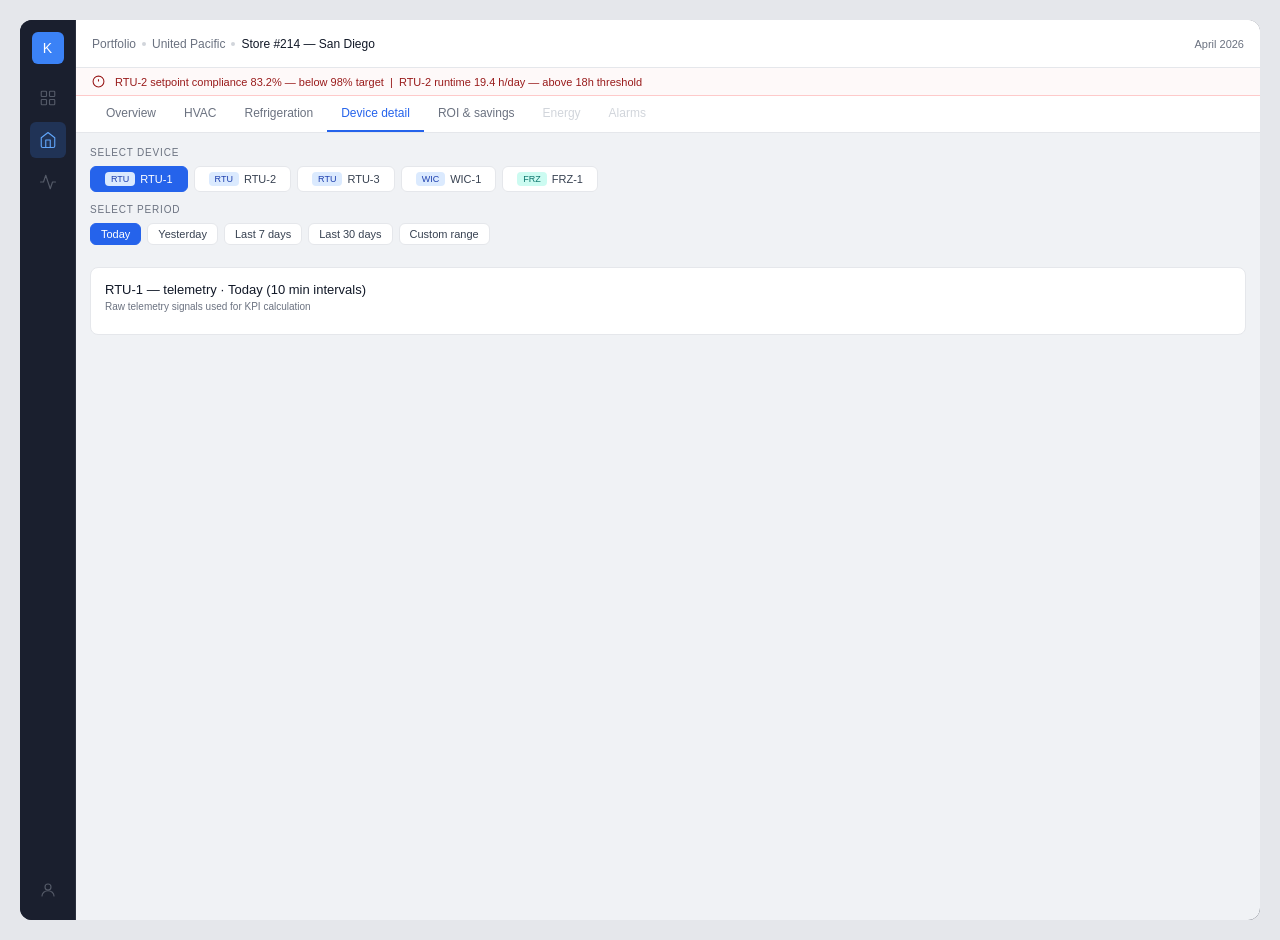
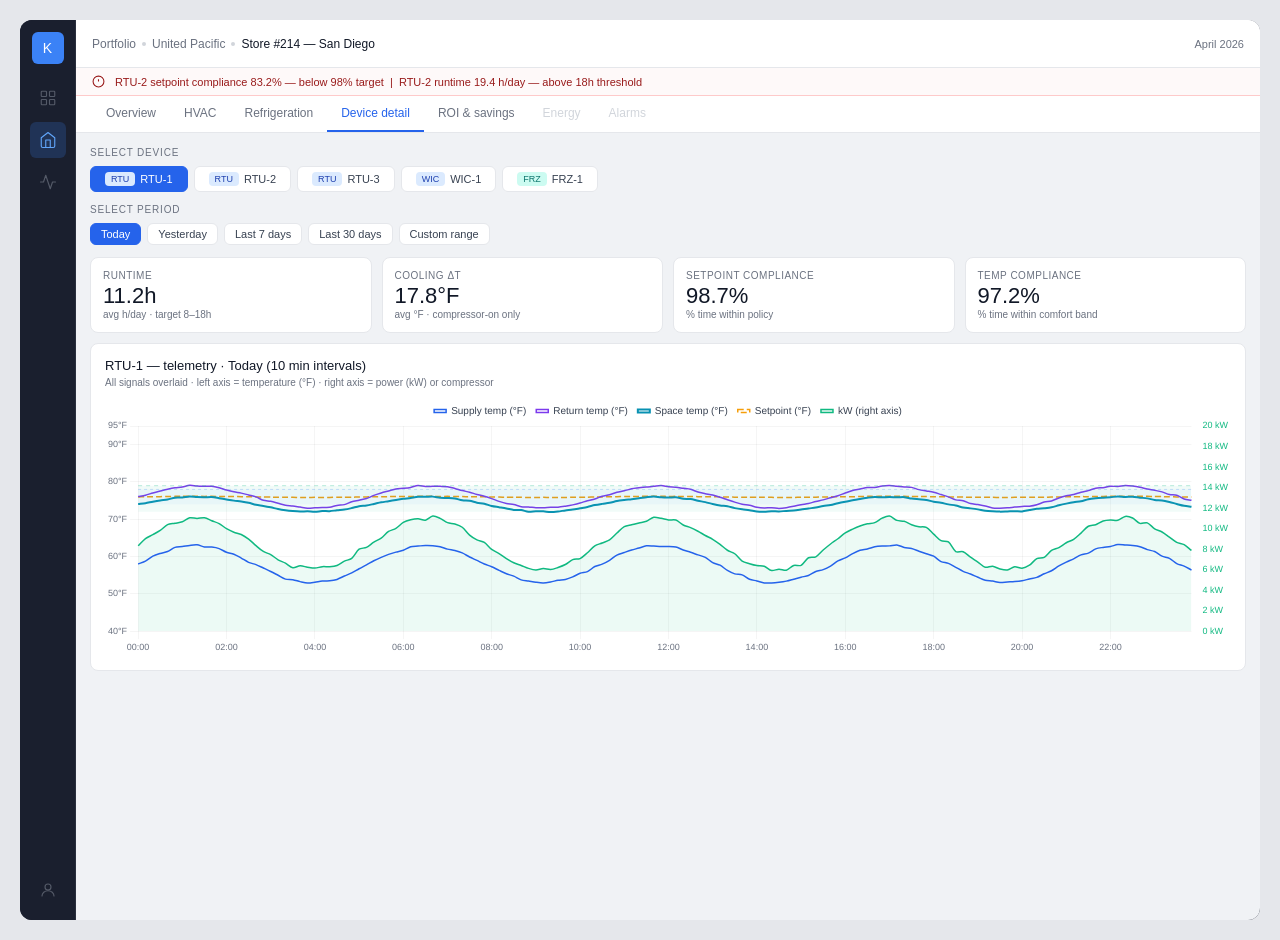
Before and after one commit to martinotopasio-collab/Keedian-Dashboards, a plain HTML site: page tb_site_dashboard_v3.html in a window 1280 px wide. Both pictures are taken after a click on the element "Device detail". Drawn offline with nearby package versions, Linux system fonts and the light colour scheme.

Commit message:
Add files via upload

```diff
--- a/tb_site_dashboard_v3.html
+++ b/tb_site_dashboard_v3.html
@@ -345,11 +345,12 @@ body{background:#e5e7eb;padding:20px;font-family:sans-serif}
       </div>
 
       <div id="devPanel">
-        <div class="g4" id="devKpiCards"></div>
+        <div class="g4" id="devKpiCards" style="margin-bottom:10px"></div>
         <div class="chart-card">
           <div class="chart-ttl" id="devChartTtl">RTU-1 — telemetry · Today (10 min intervals)</div>
-          <div class="chart-sub">Raw telemetry signals used for KPI calculation</div>
-          <div style="display:grid;grid-template-columns:1fr 1fr;gap:12px;margin-top:8px" id="devCharts"></div>
+          <div class="chart-sub">All signals overlaid · left axis = temperature (°F) · right axis = power (kW) or compressor</div>
+          <div id="devLegend" style="display:none"></div>
+          <div style="position:relative;height:260px"><canvas id="devMainChart"></canvas></div>
         </div>
       </div>
     </div>
@@ -470,7 +471,7 @@ function showRefSub(name,el){}
 // showTab defined above, chart-dependent init here
 function initTabCharts(name){
   if(name==='overview'&&!window.ovBuilt){buildOverviewCharts();window.ovBuilt=true;}
-  if(name==='device'&&!window.devBuilt){window._window._currentDev='RTU-1';window._window._currentPeriod='today';renderDevPanel();window.devBuilt=true;}
+  if(name==='device'&&!window.devBuilt){window._currentDev=window._currentDev||'RTU-1';window._currentPeriod=window._currentPeriod||'today';if(typeof renderDevPanel==='function'){renderDevPanel();}window.devBuilt=true;}
   if(name==='roi'&&!window.roiBuilt){buildRoiTab();window.roiBuilt=true;}
 }
 
@@ -512,7 +513,9 @@ const DEV_CONFIG={
   'FRZ-1':{type:'refrig',color:'#0f766e',signals:['Unit temp (°F)','Setpoint (°F)','Compressor status'],kpis:{temp:'-4.2°F',compliance:'99.4%',range:'-10°F–0°F',status:'In compliance'}}
 };
 
-window._currentDev=window._currentDev||'RTU-1',window._currentPeriod='today',devChartInstances=[];
+var devChartInstances=[];
+if(!window._currentDev)window._currentDev='RTU-1';
+if(!window._currentPeriod)window._currentPeriod='today';
 
 function selectDev(name,el){
   document.querySelectorAll('.dev-btn').forEach(b=>b.classList.remove('active'));
@@ -531,73 +534,93 @@ function setPeriod(period,el){
 
 function applyCustomDate(){renderDevPanel();}
 
+function genWave(base,amp,pts,noise){
+  noise=noise||0.3;
+  return Array.from({length:pts},function(_,i){
+    return parseFloat((base+Math.sin(i*0.2)*amp+(Math.random()-0.5)*noise).toFixed(2));
+  });
+}
+function makeLabels(pts){
+  var p=window._currentPeriod||'today';
+  return Array.from({length:pts},function(_,i){
+    if(p==='today'||p==='yesterday'){var h=Math.floor(i*10/60).toString().padStart(2,'0');var m=(i*10%60).toString().padStart(2,'0');return h+':'+m;}
+    if(p==='7d') return 'D'+(Math.floor(i/6)+1);
+    return 'H'+(i+1);
+  });
+}
+function getPts(){return 144;}
+var devMainChartInstance=null;
+
 function renderDevPanel(){
-  const cfg=DEV_CONFIG[window._currentDev||"RTU-1"];
-  const periodLabel={today_lbl:'Today (10 min intervals)',yesterday:'Yesterday (10 min intervals)','7d':'Last 7 days','30d':'Last 30 days',custom:'Custom range'}[window._currentPeriod]||'Custom range';
+  var dev=window._currentDev||'RTU-1';
+  var cfg=DEV_CONFIG[dev];
+  var p=window._currentPeriod||'today';
+  var periodLabel={today:'Today (10 min intervals)',yesterday:'Yesterday (10 min intervals)','7d':'Last 7 days','30d':'Last 30 days',custom:'Custom range'}[p]||p;
 
-  // KPI cards
-  const kpiHtml=cfg.type==='hvac'?`
-    <div class="kcard"><div class="ktop"><div class="kttl">Runtime</div></div><div class="kval">${cfg.kpis.runtime}</div><div class="ksub">avg h/day · target 8–18h</div></div>
-    <div class="kcard"><div class="ktop"><div class="kttl">Cooling ΔT</div></div><div class="kval">${cfg.kpis.dt}</div><div class="ksub">avg °F · compressor-on only</div></div>
-    <div class="kcard"><div class="ktop"><div class="kttl">Setpoint compliance</div></div><div class="kval">${cfg.kpis.sp}</div><div class="ksub">% time within policy</div></div>
-    <div class="kcard"><div class="ktop"><div class="kttl">Temp compliance</div></div><div class="kval">${cfg.kpis.tc}</div><div class="ksub">% time within comfort band</div></div>
-  `:`
-    <div class="kcard"><div class="ktop"><div class="kttl">Current temp</div></div><div class="kval" style="color:#065f46">${cfg.kpis.temp}</div><div class="ksub">target range ${cfg.kpis.range}</div></div>
-    <div class="kcard"><div class="ktop"><div class="kttl">Monthly compliance</div></div><div class="kval">${cfg.kpis.compliance}</div><div class="ksub">% time within range</div></div>
-    <div class="kcard"><div class="ktop"><div class="kttl">Status</div></div><div class="kval" style="font-size:14px"><span class="chip c-ok">${cfg.kpis.status}</span></div><div class="ksub">vs threshold</div></div>
-    <div class="kcard"><div class="ktop"><div class="kttl">Data availability</div></div><div class="kval">100%</div><div class="ksub">this month</div></div>
-  `;
+  var kpiHtml='';
+  if(cfg.type==='hvac'){
+    var rtCol=parseFloat(cfg.kpis.runtime)>18?'#ef4444':parseFloat(cfg.kpis.runtime)<8?'#f59e0b':'#111827';
+    var spCol=parseFloat(cfg.kpis.sp)<98?'#ef4444':'#111827';
+    kpiHtml='<div class="kcard"><div class="ktop"><div class="kttl">Runtime</div></div><div class="kval" style="color:'+rtCol+'">'+cfg.kpis.runtime+'</div><div class="ksub">avg h/day · target 8–18h</div></div>'+
+      '<div class="kcard"><div class="ktop"><div class="kttl">Cooling ΔT</div></div><div class="kval">'+cfg.kpis.dt+'</div><div class="ksub">avg °F · compressor-on only</div></div>'+
+      '<div class="kcard"><div class="ktop"><div class="kttl">Setpoint compliance</div></div><div class="kval" style="color:'+spCol+'">'+cfg.kpis.sp+'</div><div class="ksub">% time within policy</div></div>'+
+      '<div class="kcard"><div class="ktop"><div class="kttl">Temp compliance</div></div><div class="kval">'+cfg.kpis.tc+'</div><div class="ksub">% time within comfort band</div></div>';
+  } else {
+    kpiHtml='<div class="kcard"><div class="ktop"><div class="kttl">Current temp</div></div><div class="kval" style="color:#065f46">'+cfg.kpis.temp+'</div><div class="ksub">target '+cfg.kpis.range+'</div></div>'+
+      '<div class="kcard"><div class="ktop"><div class="kttl">Monthly compliance</div></div><div class="kval">'+cfg.kpis.compliance+'</div><div class="ksub">% time within range</div></div>'+
+      '<div class="kcard"><div class="ktop"><div class="kttl">Status</div></div><div class="kval" style="font-size:14px"><span class="chip c-ok">'+cfg.kpis.status+'</span></div></div>'+
+      '<div class="kcard"><div class="ktop"><div class="kttl">Data availability</div></div><div class="kval">100%</div></div>';
+  }
   document.getElementById('devKpiCards').innerHTML=kpiHtml;
-  document.getElementById('devChartTtl').textContent=`${window._currentDev||"RTU-1"} — telemetry · ${periodLabel}`;
+  document.getElementById('devChartTtl').textContent=dev+' — telemetry · '+periodLabel;
 
-  // Build charts
-  devChartInstances.forEach(c=>c.destroy());
-  devChartInstances=[];
+  if(devMainChartInstance){devMainChartInstance.destroy();devMainChartInstance=null;}
+  var pts=getPts();
+  var labels=makeLabels(pts);
+  var datasets=[];
+  var legendHtml='';
 
-  const n=window._currentPeriod==='today'||window._currentPeriod==='yesterday'?144:currentPeriod==='7d'?1008:currentPeriod==='30d'?144:144;
-  const pts=Math.min(n,144);
-  const labels=Array.from({length:pts},(_,i)=>{
-    if(window._currentPeriod==='today'||window._currentPeriod==='yesterday'){const h=Math.floor(i*10/60).toString().padStart(2,'0');const m=(i*10%60).toString().padStart(2,'0');return `${h}:${m}`;}
-    return `D${Math.floor(i/(144/7))+1}`;
-  }).filter((_,i)=>i%Math.max(1,Math.floor(pts/24))===0?true:pts<=48);
-
-  const thinLabels=Array.from({length:pts},(_,i)=>{
-    if(window._currentPeriod==='today'||window._currentPeriod==='yesterday'){const h=Math.floor(i*10/60).toString().padStart(2,'0');const m=(i*10%60).toString().padStart(2,'0');return `${h}:${m}`;}
-    return `H${i+1}`;
-  });
-
-  function genWave(base,amp,pts,noise=0.3){return Array.from({length:pts},(_,i)=>parseFloat((base+Math.sin(i*0.2)*amp+(Math.random()-0.5)*noise).toFixed(1)));}
-
-  let chartsConfig=[];
   if(cfg.type==='hvac'){
-    chartsConfig=[
-      {id:'dc1',label:'Supply temp (°F)',data:genWave(58,4,pts,0.5),yMin:48,yMax:72,color:'#2563eb'},
-      {id:'dc2',label:'Return temp (°F)',data:genWave(76,3,pts,0.4),yMin:66,yMax:86,color:'#7c3aed'},
-      {id:'dc3',label:'Space temp (°F)',data:genWave(74,2,pts,0.3),yMin:68,yMax:82,color:'#0891b2'},
-      {id:'dc4',label:'Setpoint (°F)',data:genWave(76,0.5,pts,0.1),yMin:68,yMax:84,color:'#0f766e'},
-      {id:'dc5',label:'kW',data:genWave(8.2,2.1,pts,0.4),yMin:0,yMax:16,color:'#f59e0b'},
-      {id:'dc6',label:'Mode (1=cool 2=heat 3=fan)',data:Array.from({length:pts},(_,i)=>i<pts*0.7?1:i<pts*0.85?3:2),yMin:0,yMax:4,color:'#6b7280'}
-    ];
+    var supplyD=genWave(58,5,pts,0.6);
+    var returnD=genWave(76,3,pts,0.4);
+    var spaceD=genWave(74,2,pts,0.3);
+    var setpD=genWave(76,0.15,pts,0.05);
+    var kwD=genWave(8.5,2.5,pts,0.5).map(function(v){return Math.max(0,v);});
+    datasets.push({label:'_blo',data:Array(pts).fill(72),borderColor:'transparent',backgroundColor:'rgba(16,185,129,0.06)',fill:'+1',pointRadius:0,yAxisID:'yT'});
+    datasets.push({label:'_bhi',data:Array(pts).fill(79),borderColor:'rgba(16,185,129,0.3)',borderDash:[4,4],borderWidth:1,fill:false,pointRadius:0,yAxisID:'yT'});
+    datasets.push({label:'_slo',data:Array(pts).fill(74),borderColor:'transparent',backgroundColor:'rgba(59,130,246,0.05)',fill:'+1',pointRadius:0,yAxisID:'yT'});
+    datasets.push({label:'_shi',data:Array(pts).fill(78),borderColor:'rgba(59,130,246,0.25)',borderDash:[3,3],borderWidth:1,fill:false,pointRadius:0,yAxisID:'yT'});
+    datasets.push({label:'Supply temp (°F)',data:supplyD,borderColor:'#2563eb',backgroundColor:'transparent',borderWidth:1.5,pointRadius:0,tension:0.3,yAxisID:'yT'});
+    datasets.push({label:'Return temp (°F)',data:returnD,borderColor:'#7c3aed',backgroundColor:'transparent',borderWidth:1.5,pointRadius:0,tension:0.3,yAxisID:'yT'});
+    datasets.push({label:'Space temp (°F)',data:spaceD,borderColor:'#0891b2',backgroundColor:'transparent',borderWidth:2,pointRadius:0,tension:0.3,yAxisID:'yT'});
+    datasets.push({label:'Setpoint (°F)',data:setpD,borderColor:'#f59e0b',backgroundColor:'transparent',borderWidth:1.5,pointRadius:0,borderDash:[6,3],tension:0.1,yAxisID:'yT'});
+    datasets.push({label:'kW (right axis)',data:kwD,borderColor:'#10b981',backgroundColor:'rgba(16,185,129,0.08)',borderWidth:1.5,pointRadius:0,tension:0.3,fill:true,yAxisID:'yK'});
+    legendHtml='<div class="li"><span class="ls" style="background:#2563eb"></span>Supply temp (°F)</div>'+
+      '<div class="li"><span class="ls" style="background:#7c3aed"></span>Return temp (°F)</div>'+
+      '<div class="li"><span class="ls" style="background:#0891b2"></span>Space temp (°F)</div>'+
+      '<div class="li"><span class="ls" style="background:#f59e0b"></span>Setpoint (°F)</div>'+
+      '<div class="li"><span class="ls" style="background:#10b981"></span>kW (right axis)</div>'+
+      '<div class="li"><span style="width:16px;height:8px;background:rgba(16,185,129,0.1);border:1px dashed rgba(16,185,129,0.5);display:inline-block;border-radius:2px"></span>Comfort band 72–79°F</div>';
+    devMainChartInstance=new Chart(document.getElementById('devMainChart'),{type:'line',data:{labels:labels,datasets:datasets},options:{responsive:true,maintainAspectRatio:false,interaction:{mode:'index',intersect:false},plugins:{legend:{display:true,position:'top',labels:{filter:function(item){return !item.text.startsWith('_');},font:{size:10},boxWidth:12,boxHeight:3,padding:10,color:'#374151'},onClick:function(e,legendItem,legend){var idx=legendItem.datasetIndex;var ci=legend.chart;ci.isDatasetVisible(idx)?ci.hide(idx):ci.show(idx);}},tooltip:{callbacks:{label:function(ctx){if(ctx.dataset.label&&ctx.dataset.label.startsWith('_'))return null;return ' '+ctx.dataset.label+': '+ctx.parsed.y.toFixed(1);}}}},scales:{x:{grid:{color:'rgba(0,0,0,0.04)'},ticks:{font:{size:9},color:'#6b7280',maxRotation:0,autoSkip:true,maxTicksLimit:12},border:{display:false}},yT:{type:'linear',position:'left',min:40,max:95,grid:{color:'rgba(0,0,0,0.04)'},ticks:{font:{size:9},color:'#6b7280',callback:function(v){return v+'°F'}},border:{display:false}},yK:{type:'linear',position:'right',min:0,max:20,grid:{display:false},ticks:{font:{size:9},color:'#10b981',callback:function(v){return v+' kW'}},border:{display:false}}}}});
   } else {
-    const isWic=currentDev==='WIC-1';
-    chartsConfig=[
-      {id:'dc1',label:'Unit temp (°F)',data:genWave(isWic?35.8:-4.2,isWic?0.8:0.5,pts,0.2),yMin:isWic?32:−13,yMax:isWic?40:2,color:cfg.color},
-      {id:'dc2',label:'Setpoint (°F)',data:genWave(isWic?36:-5,0.1,pts,0.05),yMin:isWic?33:−8,yMax:isWic?39:0,color:'#0891b2'},
-      {id:'dc3',label:'Compressor (1=on 0=off)',data:Array.from({length:pts},(_,i)=>Math.sin(i*0.15)>0?1:0),yMin:-0.2,yMax:1.5,color:'#10b981'}
-    ];
+    var isWic=dev==='WIC-1';
+    var tLow=isWic?34:-10,tHigh=isWic?38:0,tBase=isWic?35.8:-4.2;
+    var tMin=isWic?30:-14,tMax=isWic?42:4;
+    var unitD=genWave(tBase,isWic?0.9:0.6,pts,0.2);
+    var spD=genWave(isWic?36:-5,0.05,pts,0.02);
+    var compD=Array.from({length:pts},function(_,i){return Math.sin(i*0.18)>-0.3?1:0;});
+    datasets.push({label:'_blo',data:Array(pts).fill(tLow),borderColor:'transparent',backgroundColor:'rgba(16,185,129,0.08)',fill:'+1',pointRadius:0,yAxisID:'yT'});
+    datasets.push({label:'_bhi',data:Array(pts).fill(tHigh),borderColor:'rgba(16,185,129,0.4)',borderDash:[4,4],borderWidth:1,fill:false,pointRadius:0,yAxisID:'yT'});
+    datasets.push({label:'Unit temp (°F)',data:unitD,borderColor:'#2563eb',backgroundColor:'transparent',borderWidth:2,pointRadius:0,tension:0.3,yAxisID:'yT'});
+    datasets.push({label:'Setpoint (°F)',data:spD,borderColor:'#f59e0b',backgroundColor:'transparent',borderWidth:1.5,pointRadius:0,borderDash:[6,3],tension:0.1,yAxisID:'yT'});
+    datasets.push({label:'Compressor (right)',data:compD,borderColor:'#10b981',backgroundColor:'rgba(16,185,129,0.1)',borderWidth:1.5,pointRadius:0,stepped:true,fill:true,yAxisID:'yC'});
+    legendHtml='<div class="li"><span class="ls" style="background:#2563eb"></span>Unit temp (°F)</div>'+
+      '<div class="li"><span class="ls" style="background:#f59e0b"></span>Setpoint (°F)</div>'+
+      '<div class="li"><span class="ls" style="background:#10b981"></span>Compressor on/off (right axis)</div>'+
+      '<div class="li"><span style="width:16px;height:8px;background:rgba(16,185,129,0.12);border:1px dashed rgba(16,185,129,0.5);display:inline-block;border-radius:2px"></span>Target range '+str(tLow)+'–'+str(tHigh)+'°F</div>';
+    devMainChartInstance=new Chart(document.getElementById('devMainChart'),{type:'line',data:{labels:labels,datasets:datasets},options:{responsive:true,maintainAspectRatio:false,interaction:{mode:'index',intersect:false},plugins:{legend:{display:true,position:'top',labels:{filter:function(item){return !item.text.startsWith('_');},font:{size:10},boxWidth:12,boxHeight:3,padding:10,color:'#374151'},onClick:function(e,legendItem,legend){var idx=legendItem.datasetIndex;var ci=legend.chart;ci.isDatasetVisible(idx)?ci.hide(idx):ci.show(idx);}},tooltip:{callbacks:{label:function(ctx){if(ctx.dataset.label&&ctx.dataset.label.startsWith('_'))return null;return ' '+ctx.dataset.label+': '+ctx.parsed.y.toFixed(1);}}}},scales:{x:{grid:{color:'rgba(0,0,0,0.04)'},ticks:{font:{size:9},color:'#6b7280',maxRotation:0,autoSkip:true,maxTicksLimit:12},border:{display:false}},yT:{type:'linear',position:'left',min:tMin,max:tMax,grid:{color:'rgba(0,0,0,0.04)'},ticks:{font:{size:9},color:'#6b7280',callback:function(v){return v+'°F'}},border:{display:false}},yC:{type:'linear',position:'right',min:-0.2,max:1.8,grid:{display:false},ticks:{font:{size:9},color:'#10b981',callback:function(v){return v===1?'ON':v===0?'OFF':''}},border:{display:false}}}}});
   }
-
-  const chartsHtml=chartsConfig.map(c=>`<div><div style="font-size:10px;color:#6b7280;margin-bottom:3px;font-weight:500">${c.label}</div><div style="position:relative;height:110px"><canvas id="${c.id}"></canvas></div></div>`).join('');
-  document.getElementById('devCharts').style.gridTemplateColumns=cfg.type==='hvac'?'1fr 1fr 1fr':'1fr 1fr 1fr';
-  document.getElementById('devCharts').innerHTML=chartsHtml;
-
-  chartsConfig.forEach(c=>{
-    devChartInstances.push(new Chart(document.getElementById(c.id),{
-      type:'line',
-      data:{labels:thinLabels,datasets:[ds(c.label,c.data,c.color)]},
-      options:chartOpts(c.yMin,c.yMax,false,'')
-    }));
-  });
+  document.getElementById('devLegend').innerHTML=legendHtml;
 }
 
 // ROI tab
```
